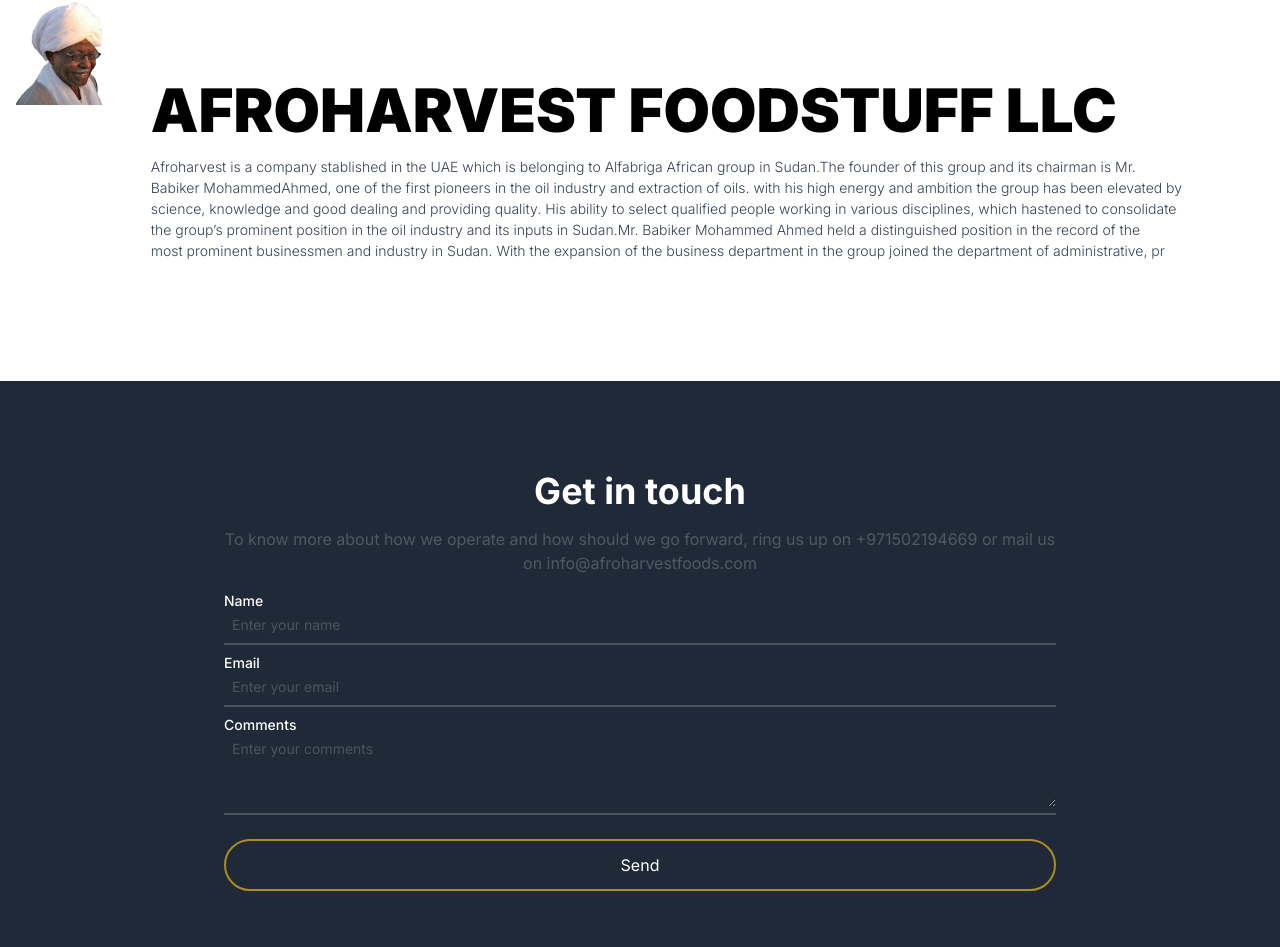
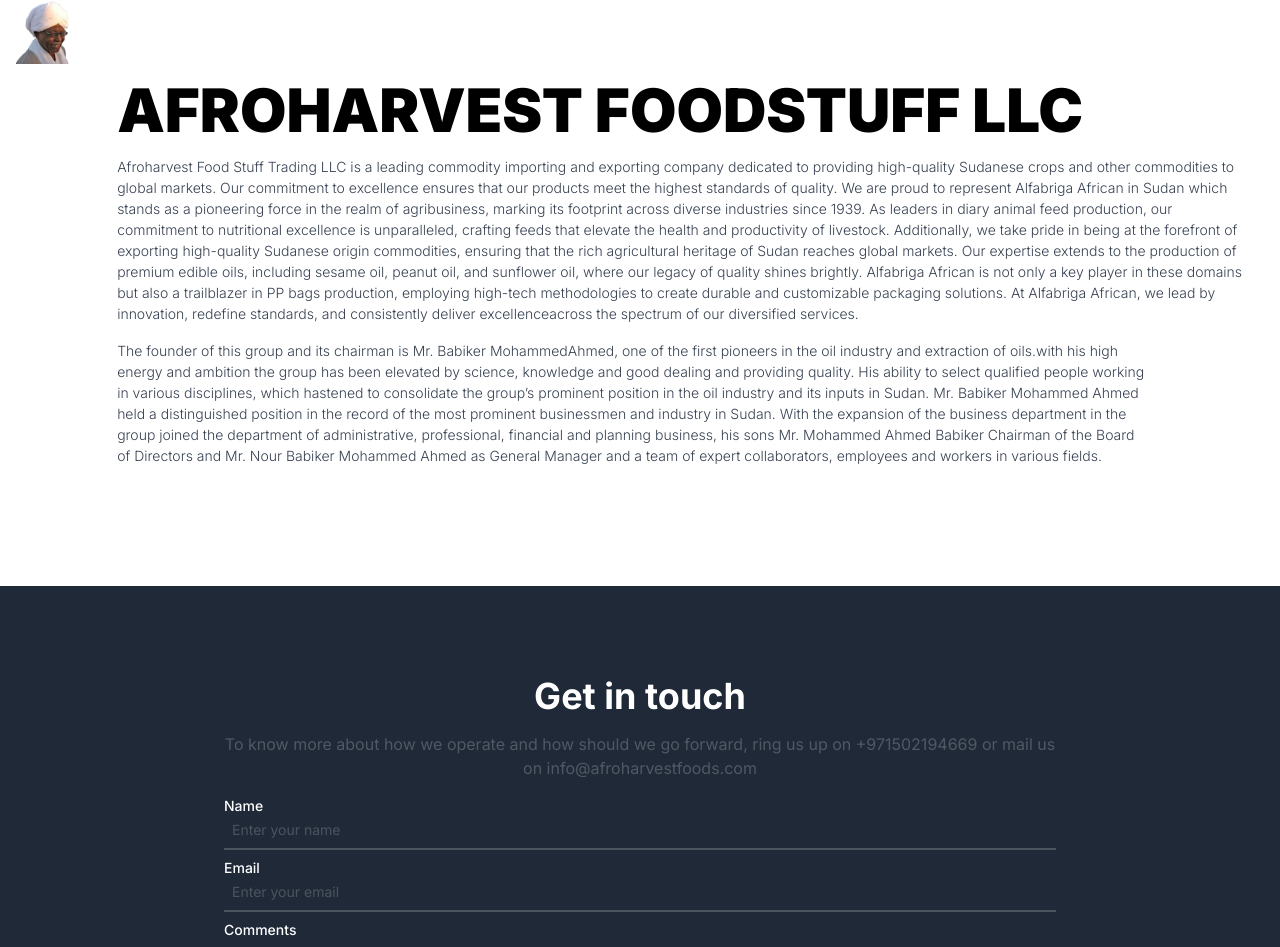
Before and after one commit to irfan-Ghyan/afrop-project, a Next.js app: page /about in a window 1280 px wide. Shown: the part 630-1577 px from the top of the page. Built offline with nearby package versions, Linux system fonts and the light colour scheme.

Commit message:
added about us text updated

```diff
--- a/app/about/page.jsx
+++ b/app/about/page.jsx
@@ -8,8 +8,8 @@
 const page = () => {
   const data = {
     title: 'AFROHARVEST FOODSTUFF LLC',
-    description: 'Afroharvest is a company stablished in the UAE which is belonging to Alfabriga African group in Sudan.The founder of this group and its chairman is Mr. Babiker MohammedAhmed, one of the first pioneers in the oil industry and extraction of oils. with his high energy and ambition the group has been elevated by science, knowledge and good dealing and providing quality. His ability to select qualified people working in various disciplines, which hastened to consolidate the group’s prominent position in the oil industry and its inputs in Sudan.Mr. Babiker Mohammed Ahmed held a distinguished position in the record of the most prominent businessmen and industry in Sudan. With the expansion of the business department in the group joined the department of administrative, pr',
-
+    description: 'Afroharvest Food Stuff Trading LLC is a leading commodity importing and exporting company dedicated to providing high-quality Sudanese crops and other commodities to global markets. Our commitment to excellence ensures that our products meet the highest standards of quality. We are proud to represent Alfabriga African in Sudan which stands as a pioneering force in the realm of agribusiness, marking its footprint across diverse industries since 1939. As leaders in diary animal feed production, our commitment to nutritional excellence is unparalleled, crafting feeds that elevate the health and productivity of livestock. Additionally, we take pride in being at the forefront of exporting high-quality Sudanese origin commodities, ensuring that the rich agricultural heritage of Sudan reaches global markets. Our expertise extends to the production of premium edible oils, including sesame oil, peanut oil, and sunflower oil, where our legacy of quality shines brightly. Alfabriga African is not only a key player in these domains but also a trailblazer in PP bags production, employing high-tech methodologies to create durable and customizable packaging solutions. At Alfabriga African, we lead by innovation, redefine standards, and consistently deliver excellenceacross the spectrum of our diversified services.',
+    paragraph:'The founder of this group and its chairman is Mr. Babiker MohammedAhmed, one of the first pioneers in the oil industry and extraction of oils.with his high energy and ambition the group has been elevated by science, knowledge and good dealing and providing quality. His ability to select qualified people working in various disciplines, which hastened to consolidate the group’s prominent position in the oil industry and its inputs in Sudan. Mr. Babiker Mohammed Ahmed held a distinguished position in the record of the most prominent businessmen and industry in Sudan. With the expansion of the business department in the group joined the department of administrative, professional, financial and planning business, his sons Mr. Mohammed Ahmed Babiker Chairman of the Board of Directors and Mr. Nour Babiker Mohammed Ahmed as General Manager and a team of expert collaborators, employees and workers in various fields. '
   };
 
   return (
@@ -25,6 +25,7 @@
         <div className="w-2\3 flex flex-col bg-transparent my-20 px-4">
           <h2 className="font-black text-4xl lg:text-6xl mb-4">{data.title}</h2>
           <p className="text-gray-700 text-[14px] font-light mb-4 text-balance">{data.description}</p>
+          <p className="text-gray-700 text-[14px] font-light mb-4 text-balance">{data.paragraph}</p>
           {/* <Link href="" className="w-[200px] my-[20px] border-2 border-[#ad8c19] text-gray-700 text-[14px] py-4 px-4 rounded-full font-normal hover:bg-gradient-to-r hover:from-[#2b5c17] hover:to-[#ad8c19] hover:text-white">
             {data.buttonText}
           </Link> */}
```
